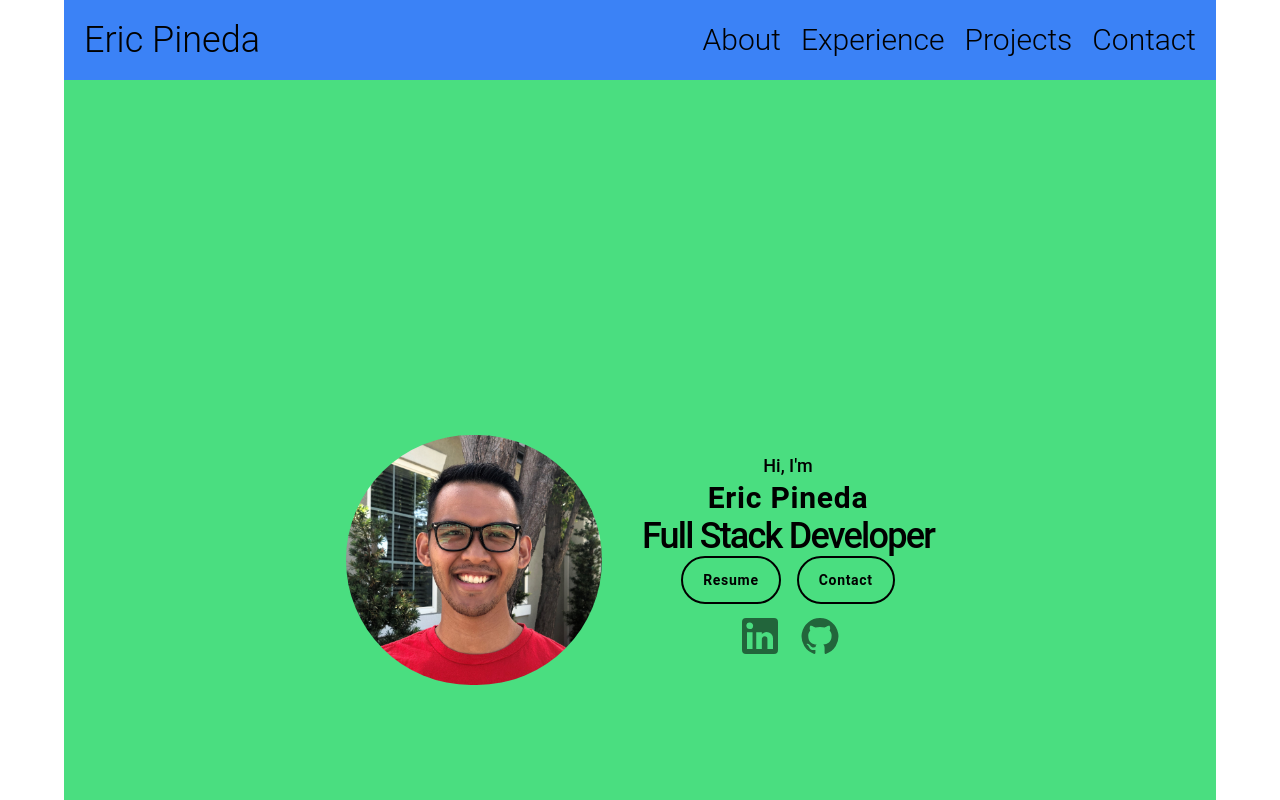
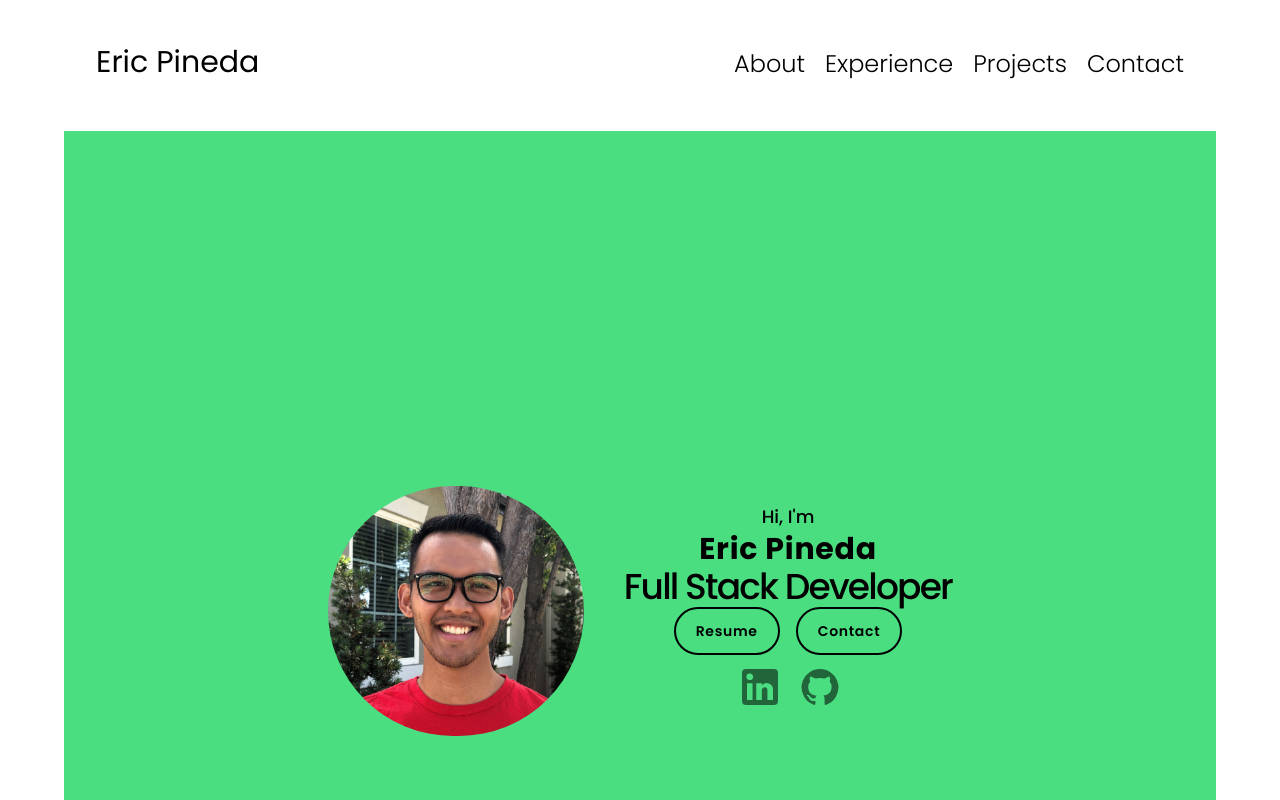
Before and after one commit to ericvpineda/portfolio-website, a Next.js app: page / in a window 1280 px wide. Shown: the top 800 px of the page. Built offline with nearby package versions, Linux system fonts and the light colour scheme; no server answers.

Commit message:
updated -- tailwind config added Poppins font, Navbar component ui

```diff
--- a/app/api/projects/route.js
+++ b/app/api/projects/route.js
@@ -1,6 +1,6 @@
 import { JSDOM } from "jsdom";
 
-export async function GET(req, res) {
+export async function GET() {
   try {
     const projectsFormatted = [];
 
@@ -13,7 +13,9 @@ export async function GET(req, res) {
       "svg + span[data-view-component='true'] > a "
     );
 
+
     for (let project of documentProjects) {
+      console.log("DEBUG: project=", project.href)
       response = await fetch("https://github.com" + project.href);
       html = await response.text();
 
--- a/app/page.js
+++ b/app/page.js
@@ -6,7 +6,7 @@ import Projects from "@components/Projects";
 
 export default function Home() {
   return (
-    <div className="max-w-6xl w-full bg-blue-500 min-h-full mx-auto font-display">
+    <div className="max-w-6xl w-full min-h-full mx-auto font-display">
       <Nav />
       <Hero/>
       <About/>
--- a/components/Nav.jsx
+++ b/components/Nav.jsx
@@ -1,8 +1,8 @@
 export default function Nav() {
   return (
-    <nav className="flex justify-between items-center py-5">
-      <div className="pl-5 text-4xl font-light">Eric Pineda</div>
-      <div className="pr-5 flex text-3xl font-light gap-5 items-center">
+    <nav className="flex justify-between items-center py-10 px-3">
+      <div className="pb-2 pl-5 text-3xl font-normal">Eric Pineda</div>
+      <div className="pr-5 flex text-2xl font-light gap-5 items-center">
         <a href="#about" className="nav_links">
           About
         </a>
--- a/components/Projects.jsx
+++ b/components/Projects.jsx
@@ -11,6 +11,7 @@ export default function Projects() {
 
     const query = "/api/projects"
     const {data} = await axios.get(query);
+    console.log("DEBUG: data=", data)
     setprojects(data)
   }
 
--- a/styles/globals.css
+++ b/styles/globals.css
@@ -1,3 +1,5 @@
+@import url('https://fonts.googleapis.com/css2?family=Poppins:wght@100;200;300;400;500;600;700;800;900&display=swap');
+
 @tailwind base;
 @tailwind components;
 @tailwind utilities;
@@ -8,7 +10,7 @@ html, body, #root {
 }
 
 .nav_links {
-    @apply cursor-pointer hover:border-b-2 hover:border-black hover:border-solid
+    @apply hover:border-[#495057] hover:text-[#495057] py-2 cursor-pointer border-b-[3px] hover:border-b-[3px] border-transparent hover:border-solid
 }
 
 .hero_button {
--- a/tailwind.config.js
+++ b/tailwind.config.js
@@ -8,7 +8,7 @@ module.exports = {
   ],
   theme: {
     fontFamily: {
-      display: ["Roboto", "sans-serif"]
+      display: ["Poppins", "sans-serif"]
     },
     extend: {},
   },
```
